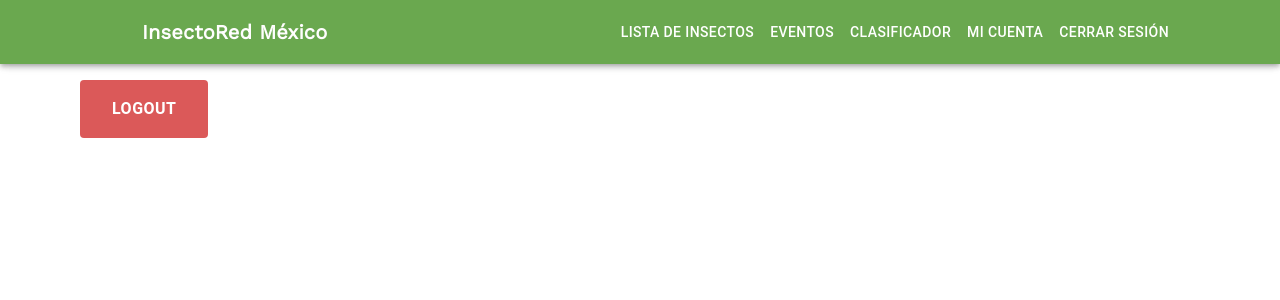
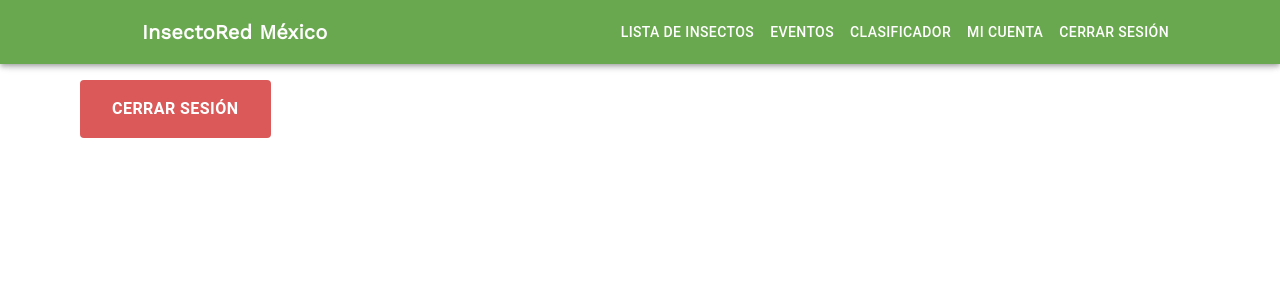
Before and after one commit to itsmonicalara/Proyecto_Integrador, a React (Create React App) app in the folder insects-classification/: page /logout in a window 1280 px wide. Shown: the top 300 px of the page. Built offline with nearby package versions, Linux system fonts and the light colour scheme.

Commit message:
Update Logout.js

```diff
--- a/insects-classification/src/routes/Logout.js
+++ b/insects-classification/src/routes/Logout.js
@@ -9,7 +9,7 @@ function Logout() {
 
   return (
     <div className='logout'>
-      <Button onClick={() => logout({ returnTo: window.location.origin })}>Logout</Button>
+      <Button onClick={() => logout({ returnTo: window.location.origin })}>Cerrar sesión</Button>
     </div>
   )
 }
```
